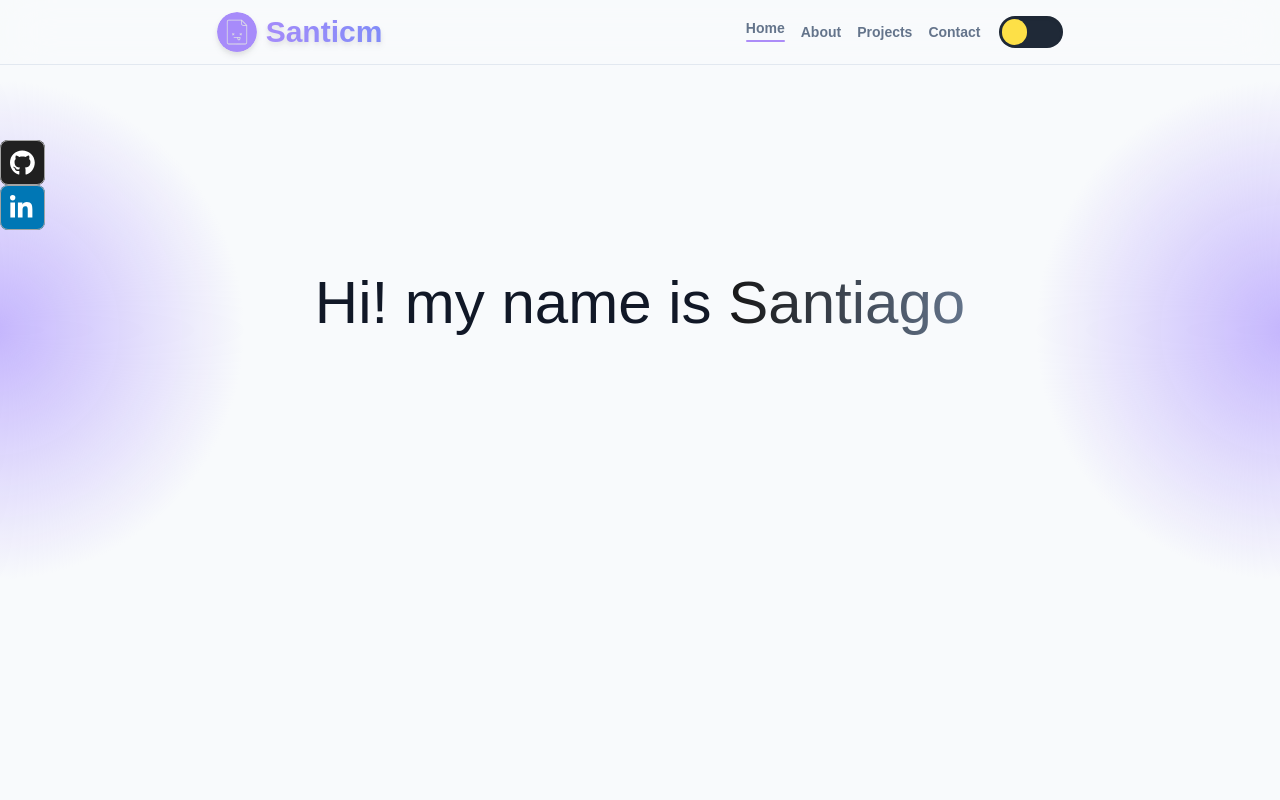
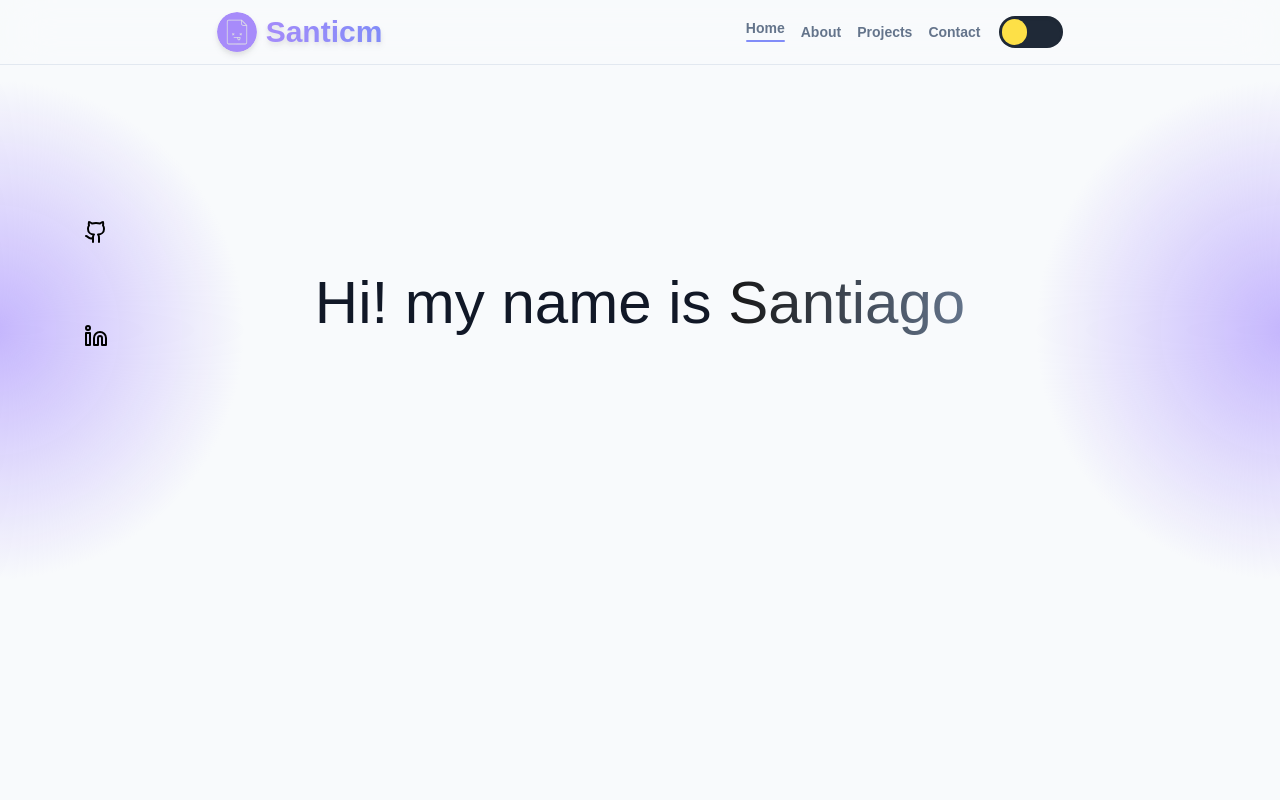
Before and after one commit to Santicm23/Santicm23, a React (Vite) app: page / in a window 1280 px wide. Shown: the top 800 px of the page. Built offline with nearby package versions, Linux system fonts and the light colour scheme.

Commit message:
changing social buttons

```diff
--- /dev/null
+++ b/src/components/GitHubIcon.tsx
@@ -0,0 +1,23 @@
+interface Props {
+  className?: string
+}
+
+export default function GitHubIcon({ className }: Props): JSX.Element {
+  return (
+    <svg
+      xmlns="http://www.w3.org/2000/svg"
+      width="24"
+      height="24"
+      viewBox="0 0 24 24"
+      fill="none"
+      stroke="currentColor"
+      strokeWidth="2"
+      strokeLinecap="round"
+      strokeLinejoin="round"
+      className={className}
+    >
+      <path d="M15 22v-4a4.8 4.8 0 0 0-1-3.5c3 0 6-2 6-5.5.08-1.25-.27-2.48-1-3.5.28-1.15.28-2.35 0-3.5 0 0-1 0-3 1.5-2.64-.5-5.36-.5-8 0C6 2 5 2 5 2c-.3 1.15-.3 2.35 0 3.5A5.403 5.403 0 0 0 4 9c0 3.5 3 5.5 6 5.5-.39.49-.68 1.05-.85 1.65-.17.6-.22 1.23-.15 1.85v4" />
+      <path d="M9 18c-4.51 2-5-2-7-2" />
+    </svg>
+  )
+}
--- /dev/null
+++ b/src/components/LinkedInIcon.tsx
@@ -0,0 +1,24 @@
+interface Props {
+  className?: string
+}
+
+export default function LinkedInIcon({ className }: Props): JSX.Element {
+  return (
+    <svg
+      xmlns="http://www.w3.org/2000/svg"
+      width="24"
+      height="24"
+      viewBox="0 0 24 24"
+      fill="none"
+      stroke="currentColor"
+      strokeWidth="2"
+      strokeLinecap="round"
+      strokeLinejoin="round"
+      className={className}
+    >
+      <path d="M16 8a6 6 0 0 1 6 6v7h-4v-7a2 2 0 0 0-2-2 2 2 0 0 0-2 2v7h-4v-7a6 6 0 0 1 6-6z" />
+      <rect width="4" height="12" x="2" y="9" />
+      <circle cx="4" cy="4" r="2" />
+    </svg>
+  )
+}
--- a/src/components/MenuItem.tsx
+++ b/src/components/MenuItem.tsx
@@ -22,7 +22,7 @@ function MenuItem({ name, href, selected, onSelect }: MenuItemProps): JSX.Elemen
       </a>
       <div
         className={
-          'absolute bottom-0 h-[2px] w-0 rounded-full bg-violet-500 opacity-70 transition-all duration-300 dark:bg-violet-400' +
+          'absolute bottom-0 h-[2px] w-0 rounded-full bg-indigo-400 transition-all duration-300' +
           (selected ? ' w-full' : ' group-hover:w-full')
         }
       ></div>
--- a/src/components/SocialButton.tsx
+++ b/src/components/SocialButton.tsx
@@ -1,26 +1,19 @@
 interface Props {
-  path: string
-  bgColor: string
+  Icon: (props: { className?: string }) => JSX.Element
   href: string
+  name: string
 }
 
-export default function SocialButton({ path, bgColor, href }: Props): JSX.Element {
+export default function SocialButton({ Icon, href, name }: Props): JSX.Element {
   return (
-    <a
-      href={href}
-      target="_blank"
-      rel="noopener noreferrer"
-      className="group relative flex aspect-square w-[45px] cursor-pointer items-center justify-center rounded-lg border-none bg-transparent transition-all duration-300"
-    >
-      <span className="flex h-full w-full items-center justify-center rounded-lg border border-neutral-400 bg-transparent backdrop-blur-0 transition-all duration-300 group-hover:bg-neutral-400 group-hover:bg-opacity-40 group-hover:backdrop-blur-sm dark:border-neutral-600 dark:group-hover:bg-neutral-600 dark:group-hover:bg-opacity-20">
-        <svg fill="white" viewBox="0 0 496 512" height="1.6em">
-          <path d={path}></path>
-        </svg>
+    <div className="group relative m-20 w-min">
+      <a href={href} target="_blank" rel="noreferrer">
+        <Icon className="w-8 duration-200 hover:scale-125 hover:stroke-indigo-400" />
+      </a>
+      <span className="absolute -top-14 left-[50%] z-20 origin-left -translate-x-[50%] scale-0 rounded-lg border border-gray-300 bg-white px-3 py-2 text-sm font-bold text-black shadow-md transition-all duration-300 ease-in-out group-hover:scale-100">
+        {name}
+        <span></span>
       </span>
-      <span
-        className="absolute -z-[1] h-full w-full rounded-lg transition-all duration-300 group-hover:origin-bottom group-hover:rotate-[35deg]"
-        style={{ backgroundColor: bgColor }}
-      ></span>
-    </a>
+    </div>
   )
 }
--- a/src/components/index.ts
+++ b/src/components/index.ts
@@ -2,5 +2,8 @@ import ThemeToggle from './ThemeToggle'
 import Menu from './Menu'
 import Title from './Title'
 import MenuItem from './MenuItem'
+import GitHubIcon from './GitHubIcon'
+import LinkedInIcon from './LinkedInIcon'
+import SocialButton from './SocialButton'
 
-export { ThemeToggle, Menu, Title, MenuItem }
+export { ThemeToggle, Menu, Title, MenuItem, GitHubIcon, LinkedInIcon, SocialButton }
--- a/src/sections/home/HomeSection.tsx
+++ b/src/sections/home/HomeSection.tsx
@@ -1,4 +1,4 @@
-import SocialButton from '../../components/SocialButton'
+import { GitHubIcon, LinkedInIcon, SocialButton } from '../../components'
 
 function HomeSecion(): JSX.Element {
   return (
@@ -10,15 +10,11 @@ function HomeSecion(): JSX.Element {
         </span>
       </h2>
 
+      <SocialButton Icon={GitHubIcon} href="https://github.com/Santicm23" name="GitHub" />
       <SocialButton
-        path="M165.9 397.4c0 2-2.3 3.6-5.2 3.6-3.3.3-5.6-1.3-5.6-3.6 0-2 2.3-3.6 5.2-3.6 3-.3 5.6 1.3 5.6 3.6zm-31.1-4.5c-.7 2 1.3 4.3 4.3 4.9 2.6 1 5.6 0 6.2-2s-1.3-4.3-4.3-5.2c-2.6-.7-5.5.3-6.2 2.3zm44.2-1.7c-2.9.7-4.9 2.6-4.6 4.9.3 2 2.9 3.3 5.9 2.6 2.9-.7 4.9-2.6 4.6-4.6-.3-1.9-3-3.2-5.9-2.9zM244.8 8C106.1 8 0 113.3 0 252c0 110.9 69.8 205.8 169.5 239.2 12.8 2.3 17.3-5.6 17.3-12.1 0-6.2-.3-40.4-.3-61.4 0 0-70 15-84.7-29.8 0 0-11.4-29.1-27.8-36.6 0 0-22.9-15.7 1.6-15.4 0 0 24.9 2 38.6 25.8 21.9 38.6 58.6 27.5 72.9 20.9 2.3-16 8.8-27.1 16-33.7-55.9-6.2-112.3-14.3-112.3-110.5 0-27.5 7.6-41.3 23.6-58.9-2.6-6.5-11.1-33.3 2.6-67.9 20.9-6.5 69 27 69 27 20-5.6 41.5-8.5 62.8-8.5s42.8 2.9 62.8 8.5c0 0 48.1-33.6 69-27 13.7 34.7 5.2 61.4 2.6 67.9 16 17.7 25.8 31.5 25.8 58.9 0 96.5-58.9 104.2-114.8 110.5 9.2 7.9 17 22.9 17 46.4 0 33.7-.3 75.4-.3 83.6 0 6.5 4.6 14.4 17.3 12.1C428.2 457.8 496 362.9 496 252 496 113.3 383.5 8 244.8 8zM97.2 352.9c-1.3 1-1 3.3.7 5.2 1.6 1.6 3.9 2.3 5.2 1 1.3-1 1-3.3-.7-5.2-1.6-1.6-3.9-2.3-5.2-1zm-10.8-8.1c-.7 1.3.3 2.9 2.3 3.9 1.6 1 3.6.7 4.3-.7.7-1.3-.3-2.9-2.3-3.9-2-.6-3.6-.3-4.3.7zm32.4 35.6c-1.6 1.3-1 4.3 1.3 6.2 2.3 2.3 5.2 2.6 6.5 1 1.3-1.3.7-4.3-1.3-6.2-2.2-2.3-5.2-2.6-6.5-1zm-11.4-14.7c-1.6 1-1.6 3.6 0 5.9 1.6 2.3 4.3 3.3 5.6 2.3 1.6-1.3 1.6-3.9 0-6.2-1.4-2.3-4-3.3-5.6-2z"
-        bgColor="#202020"
-        href="https://github.com/Santicm23"
-      />
-      <SocialButton
-        path="M100.3 448H7.4V148.9h92.9zM53.8 108.1C24.1 108.1 0 83.5 0 53.8a53.8 53.8 0 0 1 107.6 0c0 29.7-24.1 54.3-53.8 54.3zM447.9 448h-92.7V302.4c0-34.7-.7-79.2-48.3-79.2-48.3 0-55.7 37.7-55.7 76.7V448h-92.8V148.9h89.1v40.8h1.3c12.4-23.5 42.7-48.3 87.9-48.3 94 0 111.3 61.9 111.3 142.3V448z"
-        bgColor="#0077b5"
+        Icon={LinkedInIcon}
         href="https://www.linkedin.com/in/santiago-castro-muñoz/"
+        name="LinkedIn"
       />
     </section>
   )
```
Also changed, not shown: package.json (+6 -6 lines), public/logo.svg, 1 other file (tests, documents, lock files or other folders).
